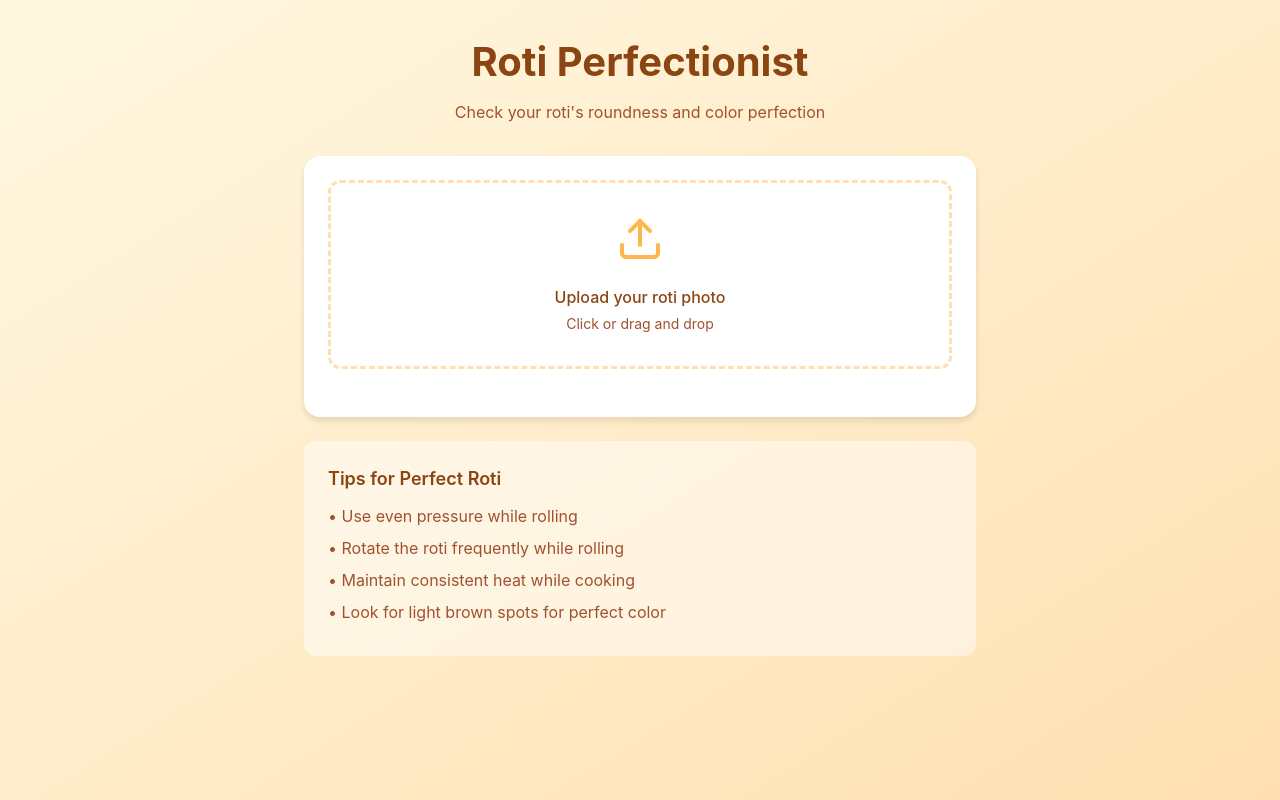
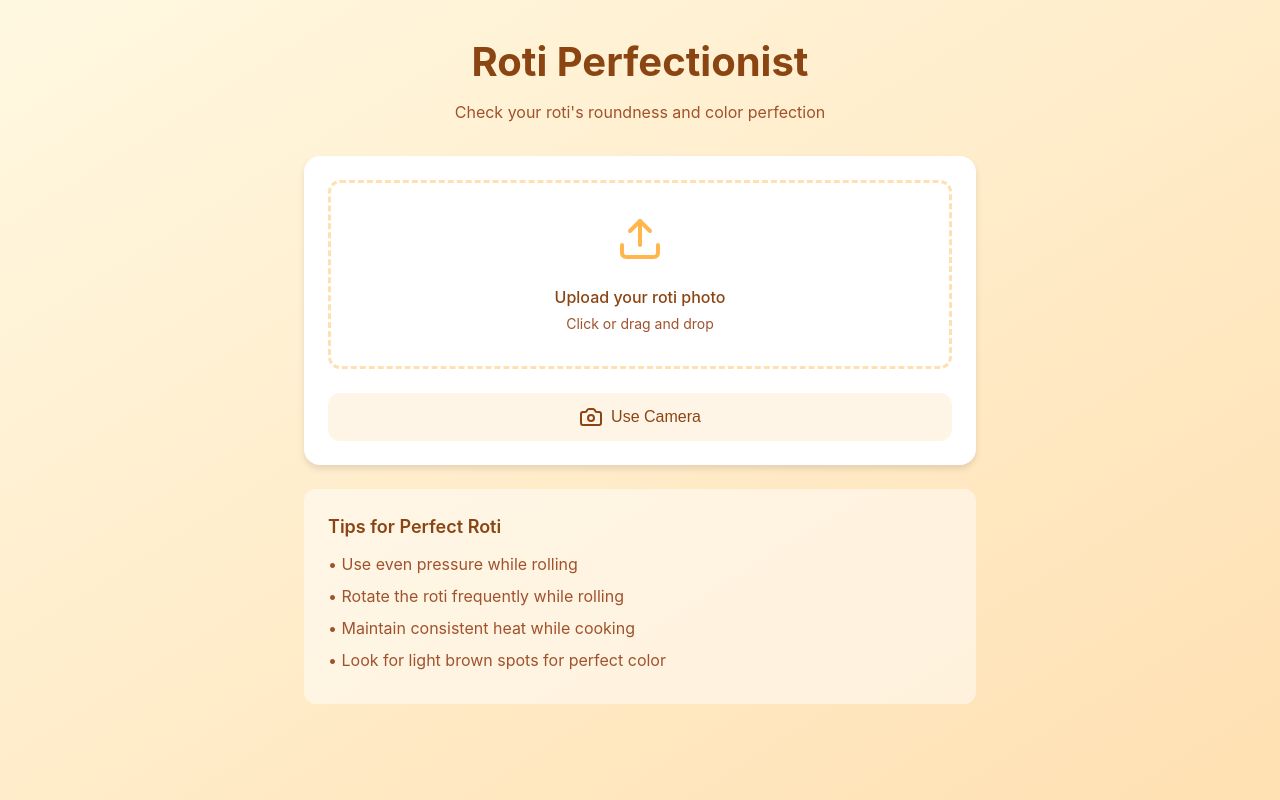
Before and after one commit to sparsh2005/RotiChecker, a Flask app: page / in a window 1280 px wide. Run offline with Flask 3, Linux system fonts and the light colour scheme.

Commit message:
new camera button

```diff
--- a/static/style.css
+++ b/static/style.css
@@ -237,3 +237,31 @@
       font-size: 2rem;
     }
   }
+
+  /* Use Camera Button */
+  .use-camera-button {
+    display: flex;
+    align-items: center;
+    justify-content: center;
+    gap: 0.5rem;
+    width: 100%;
+    padding: 0.75rem;
+    background-color: #fff5e6;
+    border: none;
+    border-radius: 0.75rem;
+    color: #8b4513;
+    font-size: 1rem;
+    cursor: pointer;
+    transition: background-color 0.2s;
+    margin-top: 1rem;
+  }
+
+  .use-camera-button i {
+    width: 1.25rem;
+    height: 1.25rem;
+    color: #8b4513;
+  }
+
+  .use-camera-button:hover {
+    background-color: #ffe0b2;
+  }
--- a/templates/index.html
+++ b/templates/index.html
@@ -36,6 +36,12 @@
             <!-- Our input is hidden for drag/drop or direct click -->
             <input type="file" id="fileInput" accept="image/*" class="hidden">
           </div>
+
+          <!-- Add the Use Camera button here -->
+          <button class="use-camera-button">
+            <i data-lucide="camera"></i>
+            Use Camera
+          </button>
 
           <!-- Analysis Results -->
           <div class="analysis-results hidden" id="analysisResults">
```
